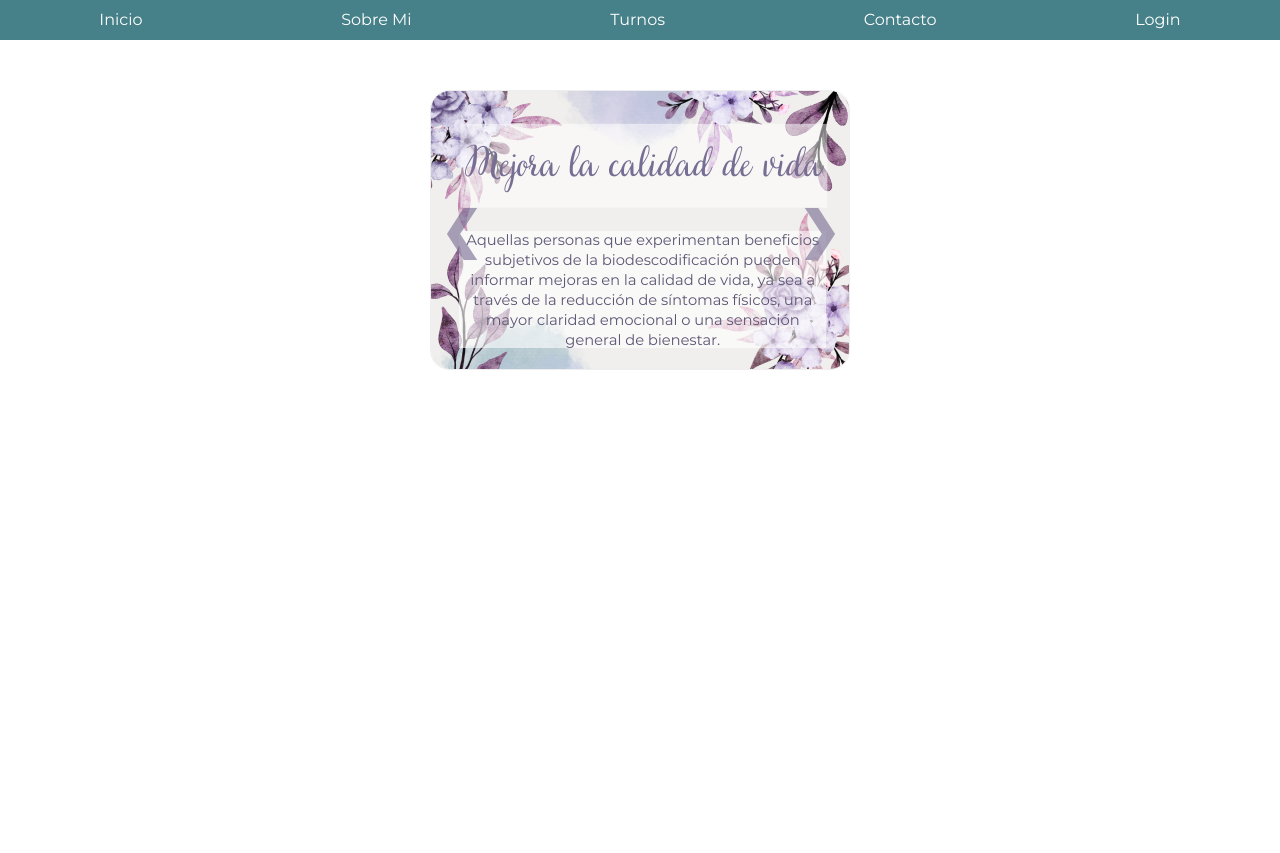
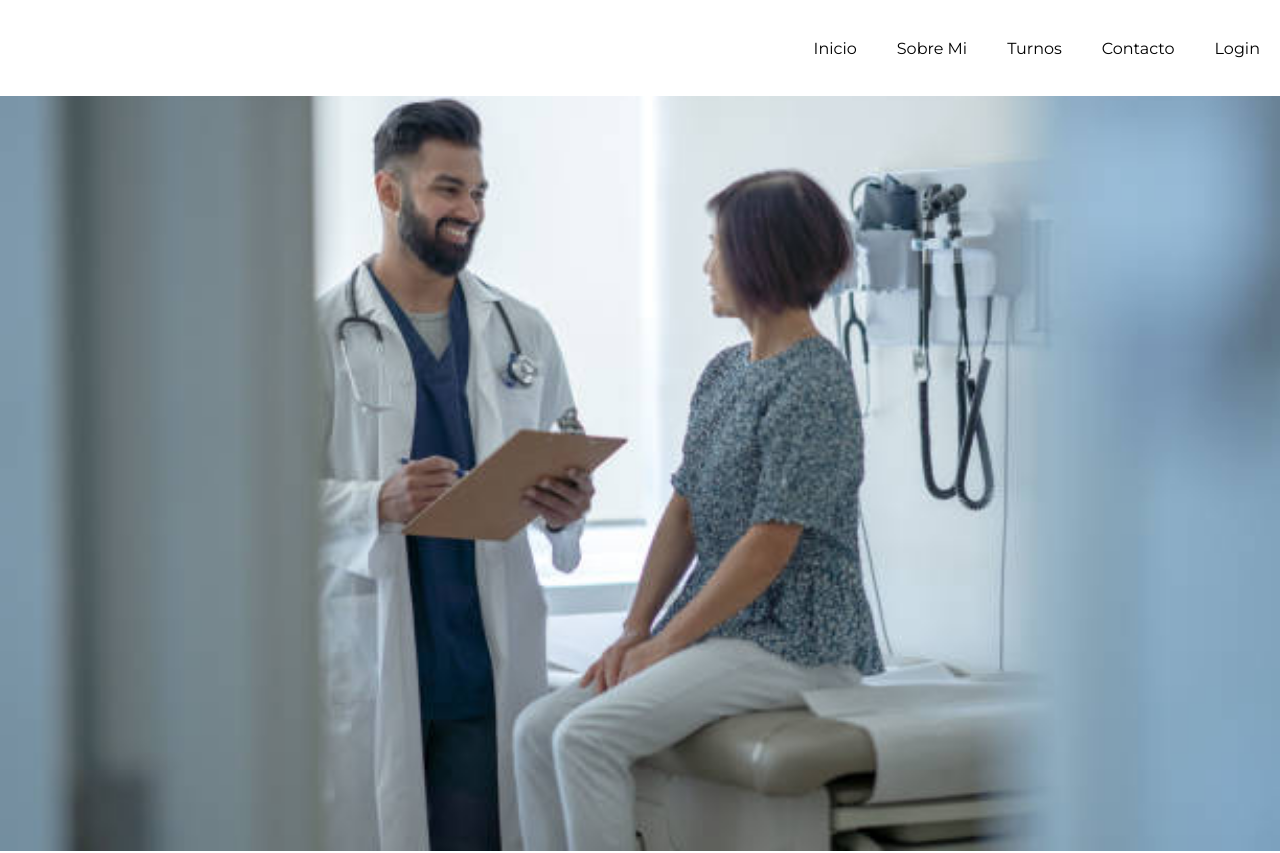
Before and after one commit to Huggodev/CbWebProjectFrontEnd, a React (Vite) app in the folder FrontEnd/: page / in a window 1280 px wide. Shown: the top 853 px of the page. Before the commit the page ends 800 px from the top, so only its background shows below. Built offline with nearby package versions, Linux system fonts and the light colour scheme.

Commit message:
foto fondo home

```diff
--- a/FrontEnd/src/App.jsx
+++ b/FrontEnd/src/App.jsx
@@ -1,6 +1,7 @@
 import './styless/App.css'
 import NavBar from './components/NavBar/NavBar'
 import SimpleRoutes from './routes/SimpleRoutes'
+import Home from './pages/Home/Home'
 import { Route, Routes } from 'react-router-dom'
 import Admin from "./routes/Admin"
 import AgregarArticulo from './routes/AgregarArticulo'
@@ -13,14 +14,17 @@ import EditarArticulo from './routes/EditarArticulo'
 import EditarTurno from './routes/EditarTurno'
 
 
+
 function App() {
 
 
   return (
     <>
       <NavBar />
-      <SimpleRoutes />
+      {/* <SimpleRoutes /> */}
+
       <Routes>
+        <Route path='/' element={<Home/>}/>
         <Route path="/admin" element={<Admin />} />
         <Route path='/admin/agregarImagen' element={<AgregarImagen />} />
         <Route path='/admin/eliminarImagen' element={<EliminarImagen />} />
--- a/FrontEnd/src/components/NavBar/NavBar.module.css
+++ b/FrontEnd/src/components/NavBar/NavBar.module.css
@@ -1,18 +1,30 @@
 .navContainer {
-    width: 100%;
+    /* width: 100%;
     height: 40px;
     background-color:#468189;
-    margin-bottom: 50px;
+    margin-bottom: 50px; */
+    background-color: white;
+    position: fixed;
+    top: 0;
+    left: 0;
+    right: 0;
+    min-height: 6rem;
+    width: 100%;
+    margin: 0 auto;
+    z-index: 1;
+    padding: 0;
+    display: flex;
+    align-items: center;
+    justify-content: flex-end;
 
 }
 
 .navContainer nav ul{
-    display: flex;
-    justify-content: space-around;
-    align-items: center;
-    padding-top: 10px;
+
+
 }
 
 .navContainer nav ul a{
-color: #fff;
+color: black;
+padding: 20px;
     }
--- a/FrontEnd/src/pages/Home/Home.jsx
+++ b/FrontEnd/src/pages/Home/Home.jsx
@@ -1,13 +1,15 @@
 import React from "react";
 import Header from "../../components/Header/Header"
 import Cluster from "../../components/Cluster/Cluster"
+import imgFondo from'../../assets/imagenes/fondoHome.jpg'
 const Home = () => {
 
     return (
 
         <div>
             {/* <Header/> */}
-            <Cluster/>
+            <img className='fondoHome' src= {imgFondo} alt="Fondo Home" />
+             <Cluster/>
         </div>
     )
 
--- a/FrontEnd/src/styless/App.css
+++ b/FrontEnd/src/styless/App.css
@@ -3,3 +3,8 @@
   padding: 0;
   box-sizing: border-box;
 }
+
+.fondoHome {
+  width: 100%;
+  height: auto;
+}
```
Also changed, not shown: FrontEnd/src/assets/imagenes/fondoHome.jpg (added).
